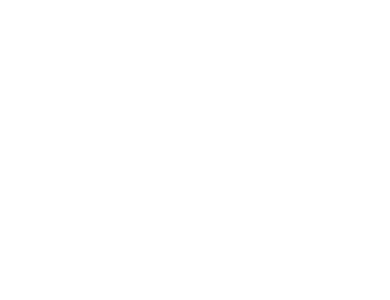
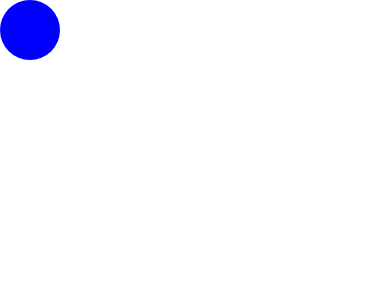
Before and after one commit to Muntsaka/my-app, a React Native app: screen / in a window 390 px wide. Shown: the top 300 px of the page. Built offline with nearby package versions, Linux system fonts and the light colour scheme.

Commit message:
Circle Blue OK

```diff
--- a/App.js
+++ b/App.js
@@ -3,7 +3,9 @@
 
 
 const App = () => {
-   return <CircleComponent/>
-}
+   return (
+   <CircleComponent bgColor="blue"/>
+   );
 
+};
 export default App;
--- a/components/circleComponent.js
+++ b/components/circleComponent.js
@@ -5,7 +5,7 @@
 const CircleComponent = ({bgColor}) => {
 return (
 <View style={{backgroundColor: bgColor, height: 60, width: 60, justifyContent: "center",
-borderRadius: 60 / 2,}}>
+borderRadius: 60 / 2}}>
 </View>
 )
 }
```
